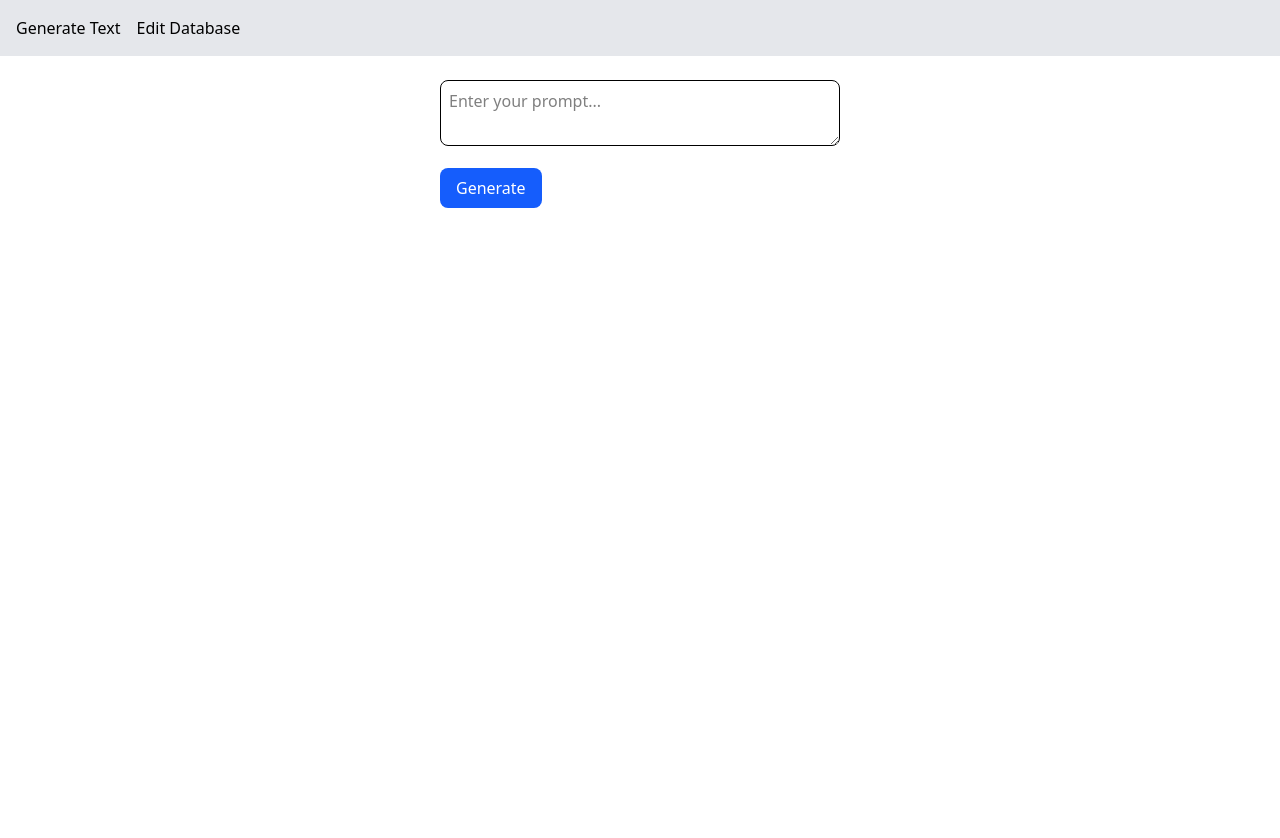
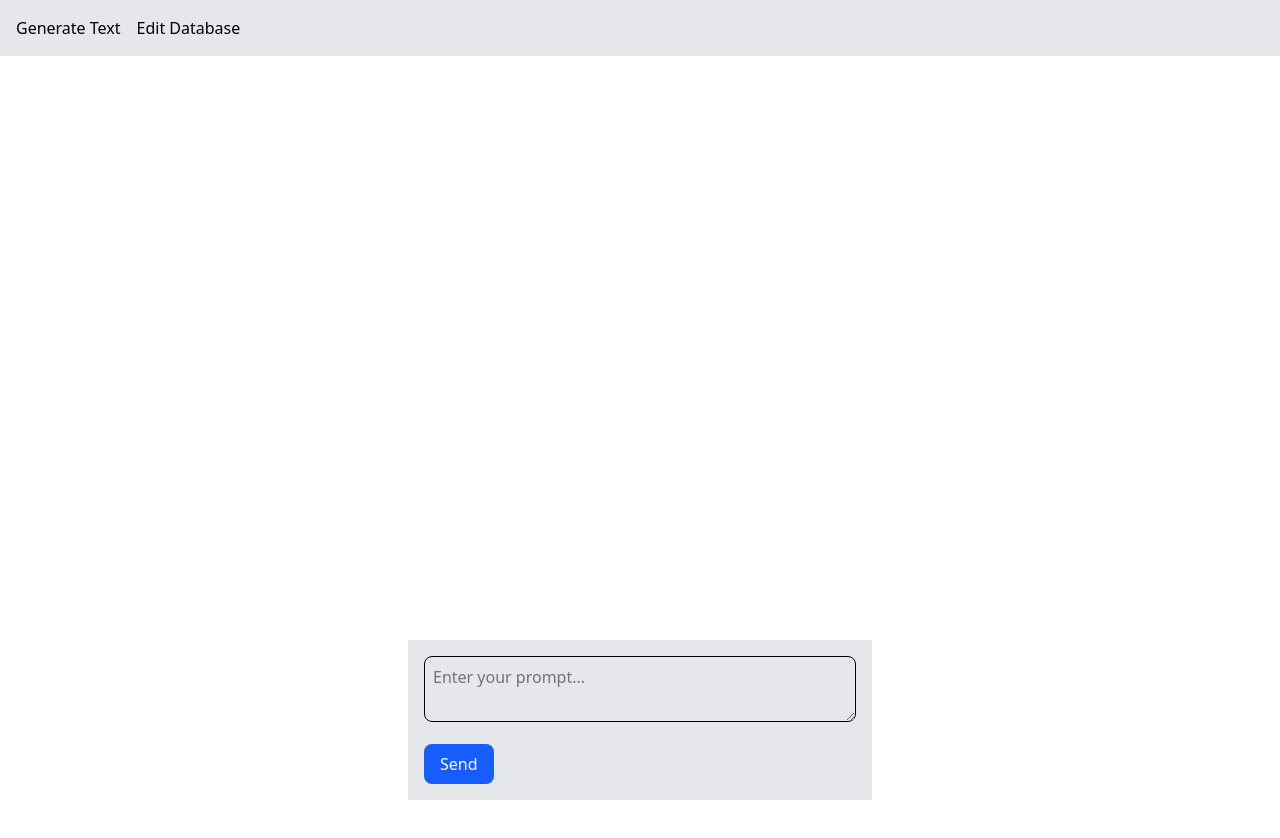
Before and after one commit to Chromoprotein/rag-project, a React (Create React App) app in the folder rag-project/: page / in a window 1280 px wide. Shown: the top 838 px of the page. Before the commit the page ends 800 px from the top, so only its background shows below. Built offline with nearby package versions, Linux system fonts and the light colour scheme.

Commit message:
sticky input box

```diff
--- a/rag-project/src/GenerateText.tsx
+++ b/rag-project/src/GenerateText.tsx
@@ -86,8 +86,9 @@ function GenerateText() {
   };
 
   return (
-    <div className="p-6 max-w-md mx-auto">
+    <div className="p-6 max-w-lg mx-auto flex flex-col min-h-screen">
 
+      <div className="flex-grow p-4">
         {messages.map((msg, idx) => (
           <div key={idx} className={msg.role === "user" ? "text-right" : "text-left"}>
             <strong>{msg.role === "user" ? "You:" : "Assistant:"}</strong>
@@ -101,7 +102,9 @@ function GenerateText() {
             <ReactMarkdown>{streamingText}</ReactMarkdown>
           </div>
         )}
+      </div>
 
+      <div className="sticky mt-top bg-gray-200 p-4 bottom-0 max-h-[50vh] overflow-y-auto">
         <form onSubmit={handleSubmit} className="space-y-4">
           <textarea
             value={prompt}
@@ -114,13 +117,12 @@ function GenerateText() {
             disabled={loading}
             className="px-4 py-2 bg-blue-600 text-white rounded-lg"
           >
-          {loading ? "Generating..." : "Generate"}
+            {loading ? "Generating..." : "Send"}
           </button>
         </form>
 
         {queries.length > 0 &&
           <>
-          <button onClick={() => setCollapseQueries(prev => !prev)}>{collapseQueries ? "Show queries" : "Hide queries"}</button>
             {!collapseQueries &&
               <>
                 <div className="mt-4">
@@ -129,12 +131,12 @@ function GenerateText() {
                 </div>
               </>
             }
+            <button onClick={() => setCollapseQueries(prev => !prev)}>{collapseQueries ? "Show queries" : "Hide queries"}</button>
           </>
         }
 
         {context &&
           <>
-          <button onClick={() => setCollapseContext(prev => !prev)}>{collapseContext ? "Show context" : "Hide context"}</button>
             {!collapseContext &&
               <>
                 <div className="mt-4">
@@ -143,8 +145,10 @@ function GenerateText() {
                 </div>
               </>
             }
+            <button onClick={() => setCollapseContext(prev => !prev)}>{collapseContext ? "Show context" : "Hide context"}</button>
           </>
         }
+      </div>
 
     </div>
   );
--- a/rag-project/src/output.css
+++ b/rag-project/src/output.css
@@ -18,6 +18,7 @@
     --color-white: #fff;
     --spacing: 0.25rem;
     --container-md: 28rem;
+    --container-lg: 32rem;
     --container-2xl: 42rem;
     --text-sm: 0.875rem;
     --text-sm--line-height: calc(1.25 / 0.875);
@@ -182,6 +183,21 @@
   }
 }
 @layer utilities {
+  .fixed {
+    position: fixed;
+  }
+  .sticky {
+    position: sticky;
+  }
+  .right-0 {
+    right: calc(var(--spacing) * 0);
+  }
+  .bottom-0 {
+    bottom: calc(var(--spacing) * 0);
+  }
+  .left-0 {
+    left: calc(var(--spacing) * 0);
+  }
   .container {
     width: 100%;
     @media (width >= 40rem) {
@@ -224,17 +240,41 @@
   .flex {
     display: flex;
   }
+  .table {
+    display: table;
+  }
+  .max-h-\[50vh\] {
+    max-height: 50vh;
+  }
+  .max-h-screen {
+    max-height: 100vh;
+  }
+  .min-h-screen {
+    min-height: 100vh;
+  }
   .w-full {
     width: 100%;
   }
   .max-w-2xl {
     max-width: var(--container-2xl);
   }
+  .max-w-lg {
+    max-width: var(--container-lg);
+  }
   .max-w-md {
     max-width: var(--container-md);
   }
+  .flex-grow {
+    flex-grow: 1;
+  }
+  .border-collapse {
+    border-collapse: collapse;
+  }
   .cursor-pointer {
     cursor: pointer;
+  }
+  .resize {
+    resize: both;
   }
   .flex-col {
     flex-direction: column;
@@ -257,6 +297,9 @@
       margin-block-start: calc(calc(var(--spacing) * 4) * var(--tw-space-y-reverse));
       margin-block-end: calc(calc(var(--spacing) * 4) * calc(1 - var(--tw-space-y-reverse)));
     }
+  }
+  .overflow-y-auto {
+    overflow-y: auto;
   }
   .rounded-lg {
     border-radius: var(--radius-lg);
@@ -352,6 +395,13 @@
   .capitalize {
     text-transform: capitalize;
   }
+  .underline {
+    text-decoration-line: underline;
+  }
+  .outline {
+    outline-style: var(--tw-outline-style);
+    outline-width: 1px;
+  }
 }
 @property --tw-space-y-reverse {
   syntax: "*";
@@ -367,12 +417,18 @@
   syntax: "*";
   inherits: false;
 }
+@property --tw-outline-style {
+  syntax: "*";
+  inherits: false;
+  initial-value: solid;
+}
 @layer properties {
   @supports ((-webkit-hyphens: none) and (not (margin-trim: inline))) or ((-moz-orient: inline) and (not (color:rgb(from red r g b)))) {
     *, ::before, ::after, ::backdrop {
       --tw-space-y-reverse: 0;
       --tw-border-style: solid;
       --tw-font-weight: initial;
+      --tw-outline-style: solid;
     }
   }
 }
```
Lines whose indentation alone changed are shown as unchanged.
